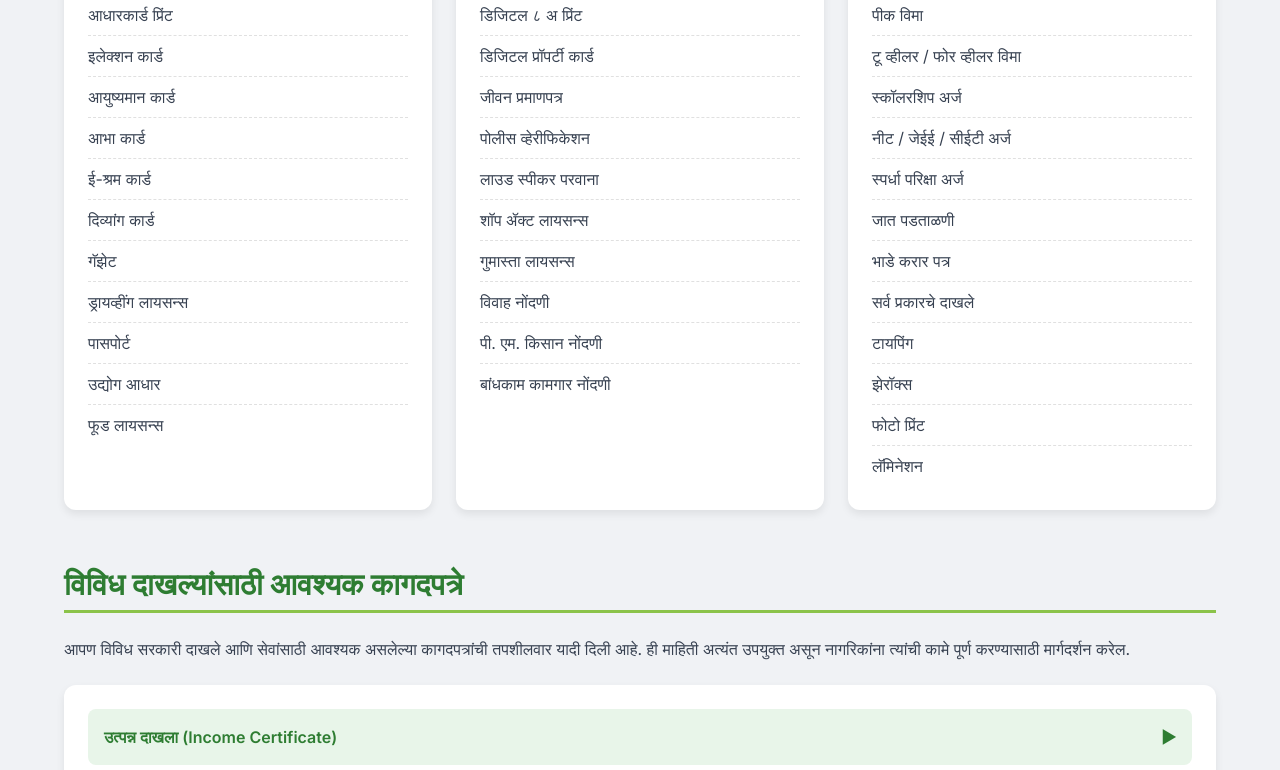
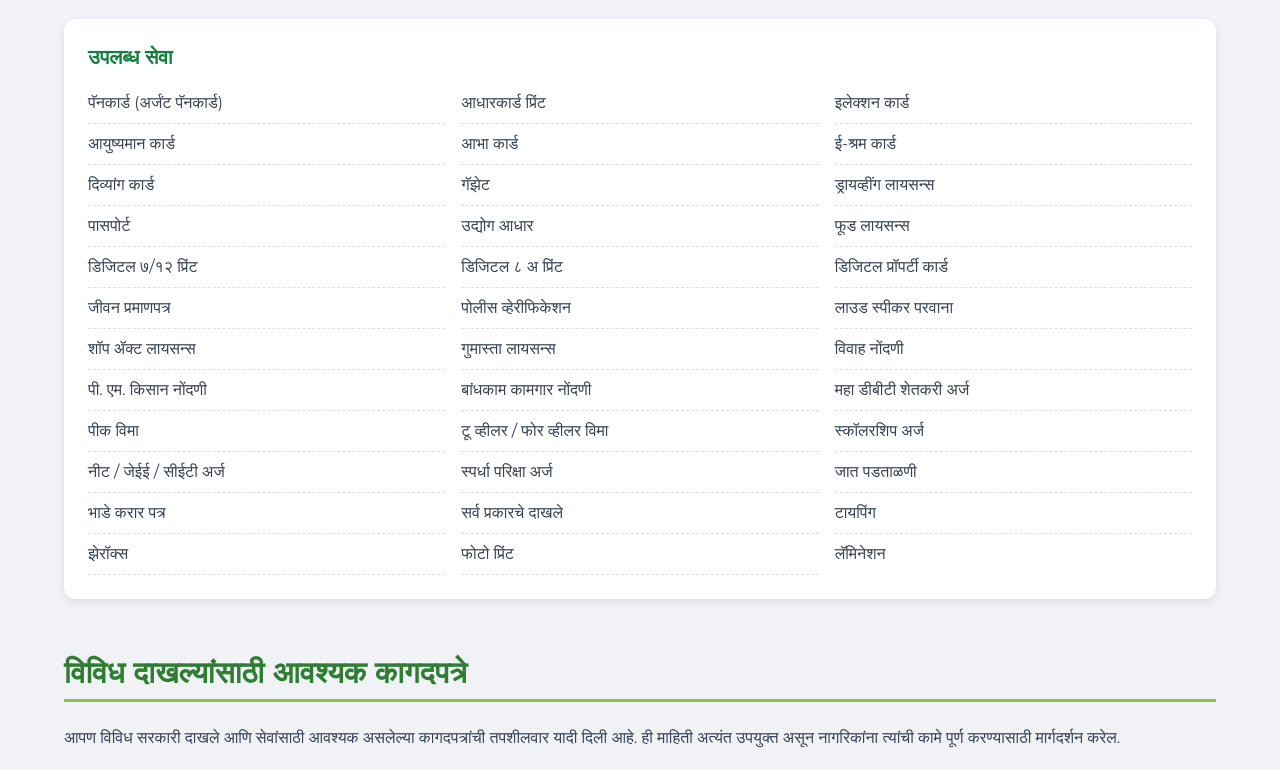
Before and after one commit to SANTOSHESEVAKENDRA/Santoshesevakendra, a plain HTML site: page index.html in a window 1280 px wide. Shown: the part 465-1235 px from the top of the page. Drawn offline with nearby package versions, Linux system fonts and the light colour scheme.

Commit message:
Update index.html

```diff
--- a/index.html
+++ b/index.html
@@ -5,23 +5,27 @@
     <meta name="viewport" content="width=device-width, initial-scale=1.0">
     <title>संतोष ई-सेवा केंद्र</title>
     <script src="https://cdn.tailwindcss.com"></script>
-    <link href="https://fonts.googleapis.com/css2?family=Inter:wght@400;600;700&display=swap" rel="stylesheet">
+    <link href="https://fonts.googleapis.com/css2?family=Montserrat:wght@400;600;700&display=swap" rel="stylesheet">
     <style>
+        /* Base styles for the body, setting font, background, and text color */
         body {
-            font-family: 'Inter', sans-serif;
+            font-family: 'Montserrat', sans-serif; /* Changed font to Montserrat */
             background-color: #f0f2f5;
             color: #333;
         }
+        /* Container styling for responsiveness, setting max-width and padding */
         .container {
             max-width: 100%;
             padding: 1rem;
         }
+        /* Media query for larger screens (md breakpoint), adjusting max-width and padding */
         @media (min-width: 768px) {
             .container {
                 max-width: 1200px;
                 padding: 2rem;
             }
         }
+        /* Header section styling with a linear gradient background, text color, padding, border-radius, and shadow */
         .header {
             background: linear-gradient(to right, #4CAF50, #8BC34A);
             color: white;
@@ -30,12 +34,14 @@
             box-shadow: 0 4px 12px rgba(0, 0, 0, 0.1);
             text-align: center;
         }
+        /* Section title styling with a specific color, bottom border, padding, and margin */
         .section-title {
             color: #2e7d32;
             border-bottom: 3px solid #8BC34A;
             padding-bottom: 0.5rem;
             margin-bottom: 1.5rem;
         }
+        /* Card styling for service and document sections, with background, border-radius, shadow, padding, margin, and a hover transform effect */
         .card {
             background-color: #ffffff;
             border-radius: 0.75rem;
@@ -44,21 +50,26 @@
             margin-bottom: 1.5rem;
             transition: transform 0.2s ease-in-out;
         }
+        /* Hover effect for cards, translating them slightly upwards */
         .card:hover {
             transform: translateY(-5px);
         }
+        /* Styling for list items within the service list, adding padding and a dashed bottom border */
         .service-list li {
             padding: 0.5rem 0;
             border-bottom: 1px dashed #e0e0e0;
         }
+        /* Removing the bottom border for the last item in the service list */
         .service-list li:last-child {
             border-bottom: none;
         }
+        /* Styling for list items within the document list, setting margin-bottom, list-style, and left margin */
         .document-list li {
             margin-bottom: 0.5rem;
             list-style-type: disc;
             margin-left: 1.25rem;
         }
+        /* Footer section styling with background color, text color, padding, border-radius, and top margin */
         .footer {
             background-color: #333;
             color: white;
@@ -67,6 +78,7 @@
             margin-top: 2rem;
             text-align: center;
         }
+        /* Collapsible header styling, making it a pointer, using flexbox for alignment, padding, background, border-radius, margin, font-weight, color, and a transition for hover effect */
         .collapsible-header {
             cursor: pointer;
             display: flex;
@@ -80,9 +92,11 @@
             color: #2e7d32;
             transition: background-color 0.2s ease-in-out;
         }
+        /* Hover effect for collapsible headers, changing background color */
         .collapsible-header:hover {
             background-color: #dcedc8;
         }
+        /* Collapsible content styling, initially hidden with max-height 0 and overflow hidden, with a transition for smooth opening/closing */
         .collapsible-content {
             max-height: 0;
             overflow: hidden;
@@ -91,13 +105,16 @@
             background-color: #f9fbe7;
             border-radius: 0.5rem;
         }
+        /* Styling for when the collapsible content is open, setting max-height and padding */
         .collapsible-content.open {
             max-height: 1000px; /* Adjust as needed for content */
             padding: 1rem;
         }
+        /* Arrow icon styling with a transition for rotation */
         .arrow {
             transition: transform 0.3s ease-in-out;
         }
+        /* Rotation effect for the arrow when the collapsible content is open */
         .arrow.rotate {
             transform: rotate(90deg);
         }
@@ -107,6 +124,8 @@
     <div class="container mx-auto">
         <!-- Header Section -->
         <header class="header mb-8">
+            <!-- Logo added here -->
+            <img src="https://lh3.googleusercontent.com/a/ACg8ocJrNx5OnB-z4zGPOSXVWqfGZtGIRW1RNy_HcfhFkjRvT42cnSY=s288-c-no" alt="Santosh E-Seva Kendra Logo" class="mx-auto mb-4 rounded-full shadow-lg" style="max-width: 150px;">
             <h1 class="text-3xl md:text-4xl font-bold mb-2">संतोष ई-सेवा केंद्र</h1>
             <p class="text-lg md:text-xl font-semibold">प्रोप्रा. संतोष चौगुले</p>
             <p class="text-md md:text-lg">संपर्क - 7758870373</p>
@@ -117,9 +136,9 @@
         <section class="mb-8">
             <h2 class="text-2xl md:text-3xl font-bold section-title mb-6">आमच्या सेवा</h2>
             <div class="grid grid-cols-1 md:grid-cols-2 lg:grid-cols-3 gap-6">
-                <div class="card">
-                    <h3 class="text-xl font-semibold mb-3 text-green-700">मुख्य सेवा</h3>
-                    <ul class="service-list text-gray-700">
+                <div class="card col-span-full"> <!-- Changed to col-span-full to make it a single, wide card -->
+                    <h3 class="text-xl font-semibold mb-3 text-green-700">उपलब्ध सेवा</h3>
+                    <ul class="service-list text-gray-700 grid grid-cols-1 sm:grid-cols-2 lg:grid-cols-3 gap-x-4">
                         <li>पॅनकार्ड (अर्जंट पॅनकार्ड)</li>
                         <li>आधारकार्ड प्रिंट</li>
                         <li>इलेक्शन कार्ड</li>
@@ -132,11 +151,6 @@
                         <li>पासपोर्ट</li>
                         <li>उद्योग आधार</li>
                         <li>फूड लायसन्स</li>
-                    </ul>
-                </div>
-                <div class="card">
-                    <h3 class="text-xl font-semibold mb-3 text-green-700">डिजिटल आणि प्रमाणपत्र सेवा</h3>
-                    <ul class="service-list text-gray-700">
                         <li>डिजिटल ७/१२ प्रिंट</li>
                         <li>डिजिटल ८ अ प्रिंट</li>
                         <li>डिजिटल प्रॉपर्टी कार्ड</li>
@@ -148,11 +162,6 @@
                         <li>विवाह नोंदणी</li>
                         <li>पी. एम. किसान नोंदणी</li>
                         <li>बांधकाम कामगार नोंदणी</li>
-                    </ul>
-                </div>
-                <div class="card">
-                    <h3 class="text-xl font-semibold mb-3 text-green-700">इतर महत्त्वपूर्ण सेवा</h3>
-                    <ul class="service-list text-gray-700">
                         <li>महा डीबीटी शेतकरी अर्ज</li>
                         <li>पीक विमा</li>
                         <li>टू व्हीलर / फोर व्हीलर विमा</li>
@@ -320,7 +329,7 @@
                         <span class="arrow">&#9654;</span>
                     </div>
                     <div id="caste-cert" class="collapsible-content">
-                        <p class="text-sm text-gray-600 mb-2">(ओ.बी.सी/एस.बी.सी/एस.ई.बी.सी - १३/१०/१९६७; व्ही.जे.एन.टि - २१/११/१९६१; एस.सी/एस.टी - १०/०८/१९५०)</p>
+                        <p class="text-sm text-gray-600 mb-2">(ओ.बी.सी/एस.बी.सी/एस.ई.बी.सी - १३/१०/१९६७; व्ही.जे.एन.टि - २१/११/१९६१; एस.C/एस.टी - १०/०८/१९५०)</p>
                         <p class="text-sm text-gray-600 mb-2">(पूर्वीचा जात नमूद असलेला पुरावा आवश्यक. उदा. शाळा सोडल्याचा दाखला किंवा गाव नमुना-१४ उतारा)</p>
                         <ul class="document-list text-gray-700">
                             <li>दाखलाधारकाचा शाळेचा दाखला किंवा बोनाफाईड</li>
@@ -439,7 +448,7 @@
                             <li>६ क उतारा</li>
                             <li>रेशनकार्ड</li>
                             <li>घरपत्रक उतारा (ग्रामसेवक सहिचा)</li>
-                            <li>पो. पाटील रहिवासी दाखला</li>
+                            <li>पोलीस पाटील रहिवासी दाखला</li>
                             <li>स्वघोषणापत्र</li>
                             <li>आधारकार्ड</li>
                             <li>अर्जदाराचा फोटो</li>
```
